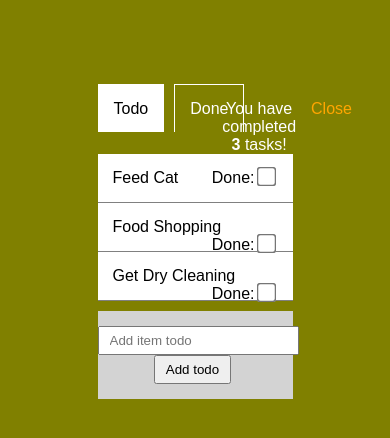
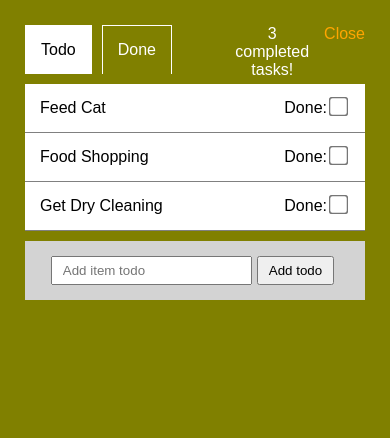
Before and after one commit to esharmony/react-todo-observer-pattern, a React (Create React App) app: page / in a window 390 px wide. Shown: the top 438 px of the page. Built offline with nearby package versions, Linux system fonts and the light colour scheme.

Commit message:
more mobile friendly

```diff
--- a/src/App.css
+++ b/src/App.css
@@ -11,14 +11,15 @@ body {
 }
 
 #root {
-  width:50%;
-  padding:100px;
+  width:100%;
+  padding:25px;
+  max-width: 900px;
 }
 
 ul#list {
   list-style: none;
   text-transform: capitalize;
-
+  margin-top: 5px;
 }
 
 #list li {
@@ -68,13 +69,11 @@ div#navContainer {
 }
 
 ul#navigation {
-  margin-bottom: 20px;
   width:100%;
 }
 
 #navigation li {
   display: inline;
-
   margin-right: 10px;
 }
 
@@ -84,6 +83,8 @@ ul#navigation {
   color: white;
   text-decoration: none;
   padding: 15px;
+  float:left;
+  margin-right: 10px;
 }
 
 #navigation li a.selected {
--- a/src/components/todoInfo.tsx
+++ b/src/components/todoInfo.tsx
@@ -66,13 +66,11 @@ export default class Component
                 {this.state.isVisible &&
                 this.state.todoListState.ListSetting === ItemState.Todo ? (
                     <p>
-                        You have completed <strong>{this.lengthOfDone()}</strong> tasks!
+                        {this.lengthOfDone()} completed  tasks!
                     </p>
                 ) : (
                     this.state.isVisible && (
-                        <p>
-                            You have <strong>{this.lengthOfTodo()}</strong> tasks to do!
-                        </p>
+                        <p><strong>{this.lengthOfTodo()}</strong> tasks to do!</p>
                     )
                 )}
                 {this.state.isVisible ? (
```
